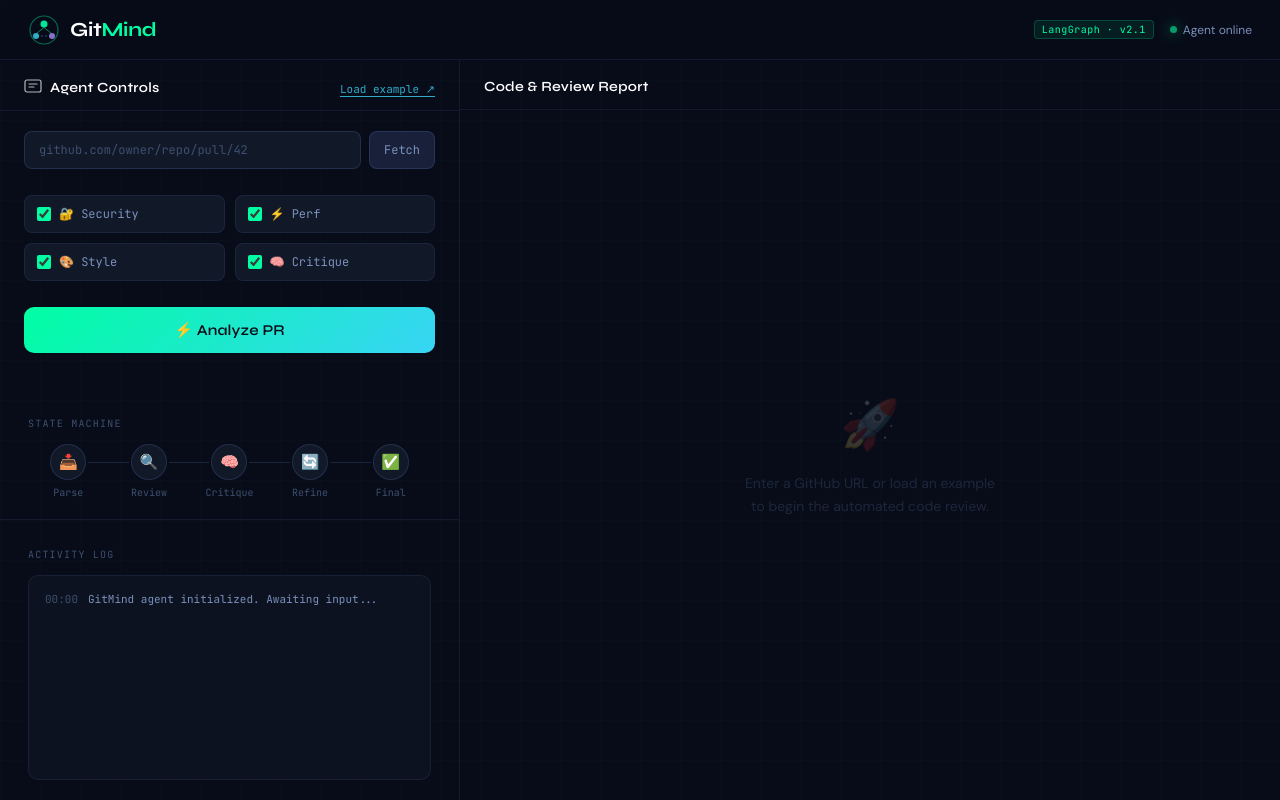
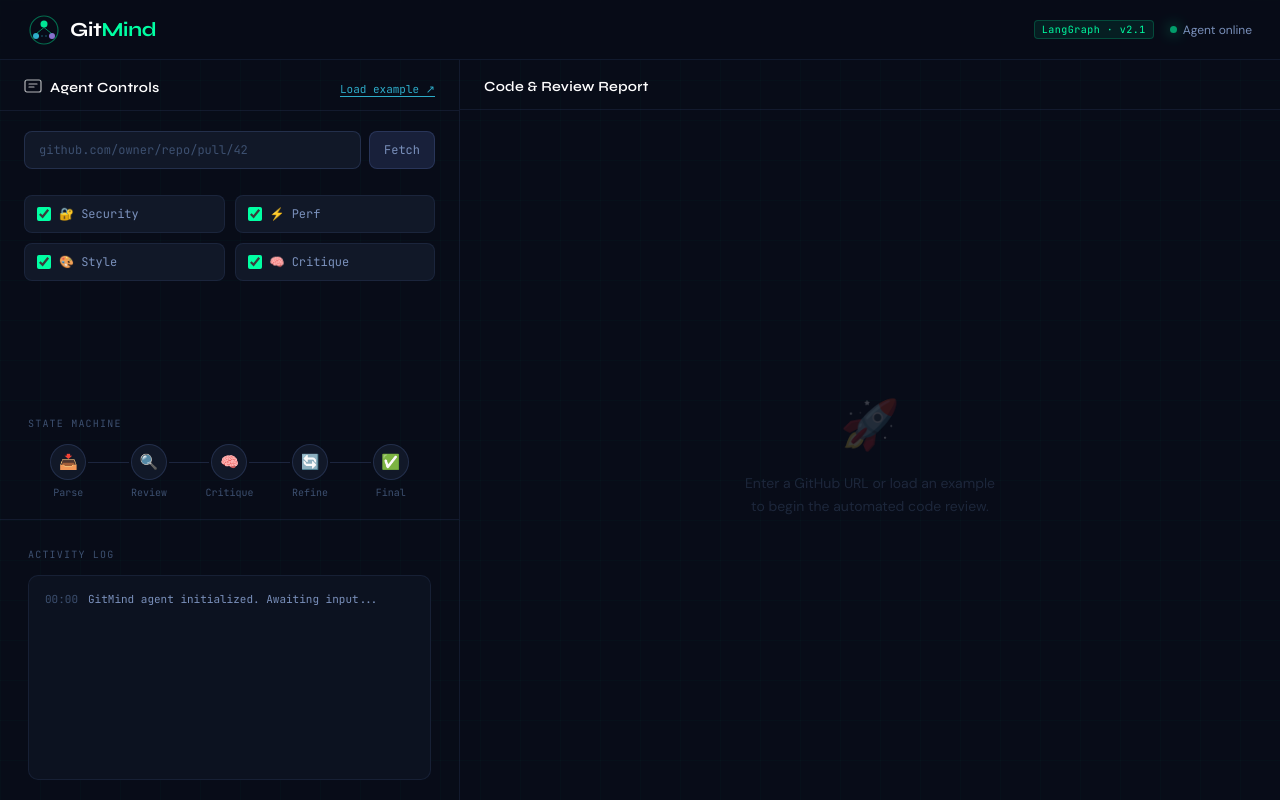
Before and after one commit to naveensingh-dev/GitMind, an Angular app in the folder frontend/: page / in a window 1280 px wide. Built offline with nearby package versions, Linux system fonts and the light colour scheme.

Commit message:
Fix UI issues: Conditional Analyze button and Sidebar scrolling
- Hide 'Analyze PR' button until a diff is loaded
- Implement independent scrolling for Sidebar and Main Content
- Fix layout issue where sidebar content was pushed down by large diffs
- Optimized viewport height for fixed header layout

```diff
--- a/frontend/src/app/app.component.html
+++ b/frontend/src/app/app.component.html
@@ -62,7 +62,8 @@
         </label>
       </div>
 
-      <button class="analyze-btn" [disabled]="isAnalyzing()" (click)="startAnalysis()" style="margin-top: 10px;">
+      <!-- Analyze Button: Only Shown when diff exists -->
+      <button *ngIf="diffInput()" class="analyze-btn" [disabled]="isAnalyzing()" (click)="startAnalysis()" style="margin-top: 10px;">
         <span>{{ isAnalyzing() ? '⏳ Running...' : '⚡ Analyze PR' }}</span>
       </button>
     </div>
--- a/frontend/src/styles.css
+++ b/frontend/src/styles.css
@@ -57,9 +57,29 @@ header{
 .header-link:hover{color:var(--text)}
 
 /* ──── LAYOUT ──── */
-.app{position:relative;z-index:1;display:grid;grid-template-columns:460px 1fr;grid-template-rows:auto 1fr;min-height:calc(100vh - 60px);gap:0}
-.left-panel{border-right:1px solid var(--border);display:flex;flex-direction:column;min-height:calc(100vh - 60px)}
-.right-panel{display:flex;flex-direction:column;min-height:calc(100vh - 60px)}
+.app{
+  position:relative;z-index:1;
+  display:grid;grid-template-columns:460px 1fr;
+  height:calc(100vh - 60px);
+  overflow: hidden;
+}
+.left-panel{
+  border-right:1px solid var(--border);
+  display:flex;flex-direction:column;
+  height: 100%;
+  overflow-y: auto;
+}
+.right-panel{
+  display:flex;flex-direction:column;
+  height: 100%;
+  overflow: hidden;
+}
+.results-area {
+  flex: 1;
+  overflow-y: auto;
+  display: flex;
+  flex-direction: column;
+}
 
 /* ──── INPUT PANEL ──── */
 .panel-header{display:flex;align-items:center;justify-content:space-between;padding:18px 24px 14px;border-bottom:1px solid var(--border)}
```
